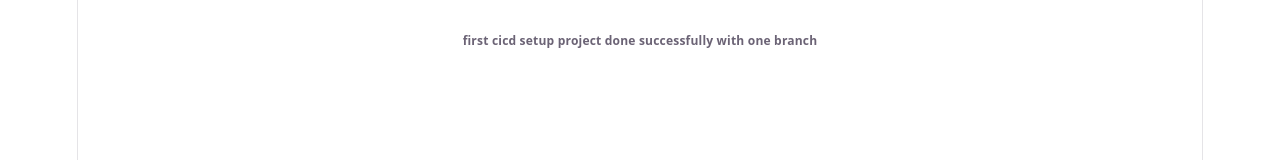
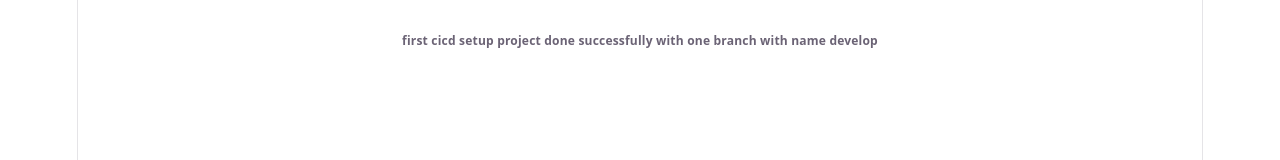
Before and after one commit to Vijay1234667/my-cicd-project, a React (Vite) app: page / in a window 1280 px wide. Shown: the top 160 px of the page. Built offline with nearby package versions, Linux system fonts and the light colour scheme.

Commit message:
created branchs

```diff
--- a/src/App.jsx
+++ b/src/App.jsx
@@ -125,7 +125,7 @@
 function App() {
   return (
     <div>
-      <h6>first cicd setup project done successfully with one branch</h6>
+      <h6>first cicd setup project done successfully with one branch with name develop</h6>
     </div>
   );
 }
```
